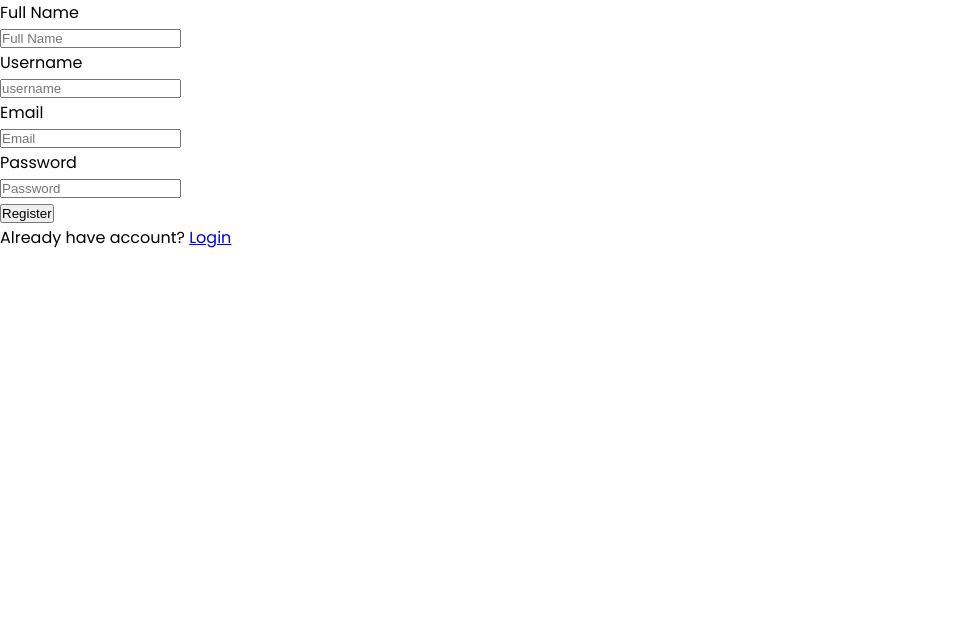
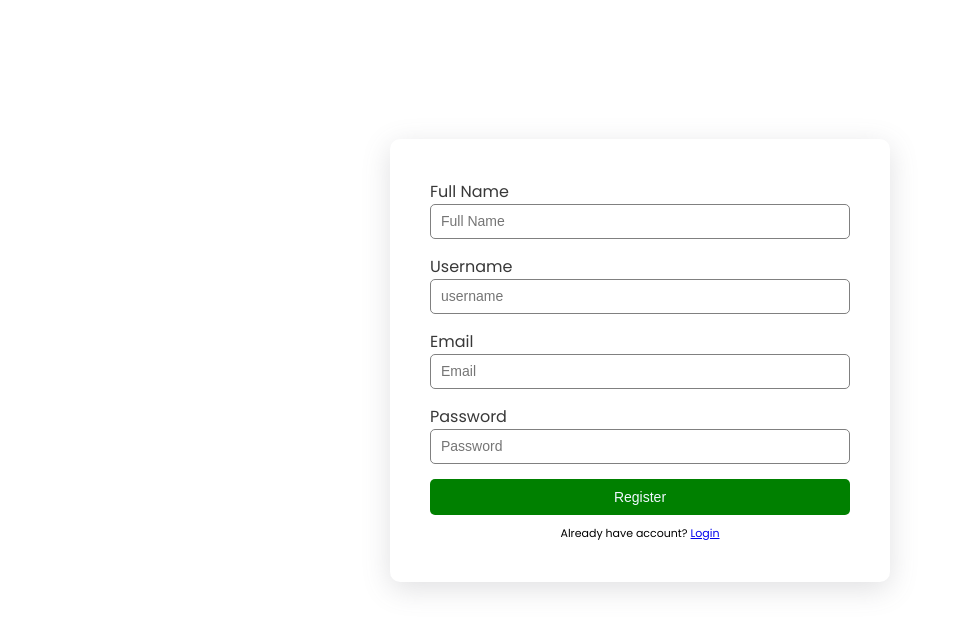
Before and after one commit to arxgoutam/arx-blogapp, a React (Vite) app in the folder client/: page /register in a window 1280 px wide. Shown: the top 632 px of the page, without its empty margins (0-957 px from the left). Built offline with nearby package versions, Linux system fonts and the light colour scheme.

Commit message:
login and register page design

```diff
--- a/client/src/pages/Login.jsx
+++ b/client/src/pages/Login.jsx
@@ -1,7 +1,24 @@
+import { Link } from "react-router-dom";
 
 const Login = () =>{
     return(
-        <div>Login</div>
+        <div className="register-page">
+        <form className="from-con" action="">
+
+            <div className="input-group">
+                <p>Email</p>
+                <input type="email" placeholder="Email" />
+            </div>
+            <div className="input-group">
+                <p>Password</p>
+                <input type="password" placeholder="Password" />
+            </div>
+            <button className="register-btn">Login</button>
+            <div className="switch-log-btn">
+                <p>Have not account? <Link to='/register'>Register</Link></p>
+            </div>
+        </form>
+    </div>
     );
 };
 
--- a/client/src/pages/Register.jsx
+++ b/client/src/pages/Register.jsx
@@ -2,29 +2,29 @@ import { Link } from "react-router-dom";
 
 const Register = () =>{
     return(
-        <div>
-            <form action="">
-                <div className="inptu-group">
+        <div className="register-page">
+            <form className="from-con" action="">
+                <div className="input-group">
                     <p>Full Name</p>
                     <input type="text" placeholder="Full Name" />
                 </div>
-                <div className="inptu-group">
+                <div className="input-group">
                     <p>Username</p>
                     <input type="text" placeholder="username" />
                 </div>
-                <div className="inptu-group">
+                <div className="input-group">
                     <p>Email</p>
                     <input type="email" placeholder="Email" />
                 </div>
-                <div className="inptu-group">
+                <div className="input-group">
                     <p>Password</p>
                     <input type="password" placeholder="Password" />
                 </div>
-                <button>Register</button>
+                <button className="register-btn">Register</button>
+                <div className="switch-log-btn">
+                    <p>Already have account? <Link to='/login'>Login</Link></p>
+                </div>
             </form>
-            <div className="ddd">
-                <p>Already have account? <Link to='/login'>Login</Link></p>
-            </div>
         </div>
     );
 };
--- a/client/src/pages/style.scss
+++ b/client/src/pages/style.scss
@@ -12,5 +12,47 @@ body{
 // ============================= Register Page ======================================
 
 .register-page{
-
+    display: flex;
+    justify-content: center;
+    align-items: center;
+    width: 100%;
+    height: 90vh;
+    .from-con{
+        padding: 40px;
+        box-shadow: rgba(100, 100, 111, 0.2) 0px 7px 29px 0px;
+        width: 500px;
+        border-radius: 10px;
+        .input-group{
+            p{
+                color: rgb(56, 56, 56);
+            }
+            input{
+                width: 100%;
+                padding: 5px 10px;
+                font-size: 14px;
+                margin-bottom: 15px;
+                border: 1px solid grey;
+                border-radius: 5px;
+                height: 35px;
+            }
+        }
+        .register-btn{
+            width: 100%;
+            border: none;
+            outline: none;
+            padding: 10px;
+            font-size: 14px;
+            cursor: pointer;
+            color: aliceblue;
+            background: green;
+            border-radius: 5px;
+        }
+        .switch-log-btn{
+            p{
+                text-align: center;
+                margin-top: 10px;
+                font-size: 11px;
+            }
+        }
+    }
 }
```
